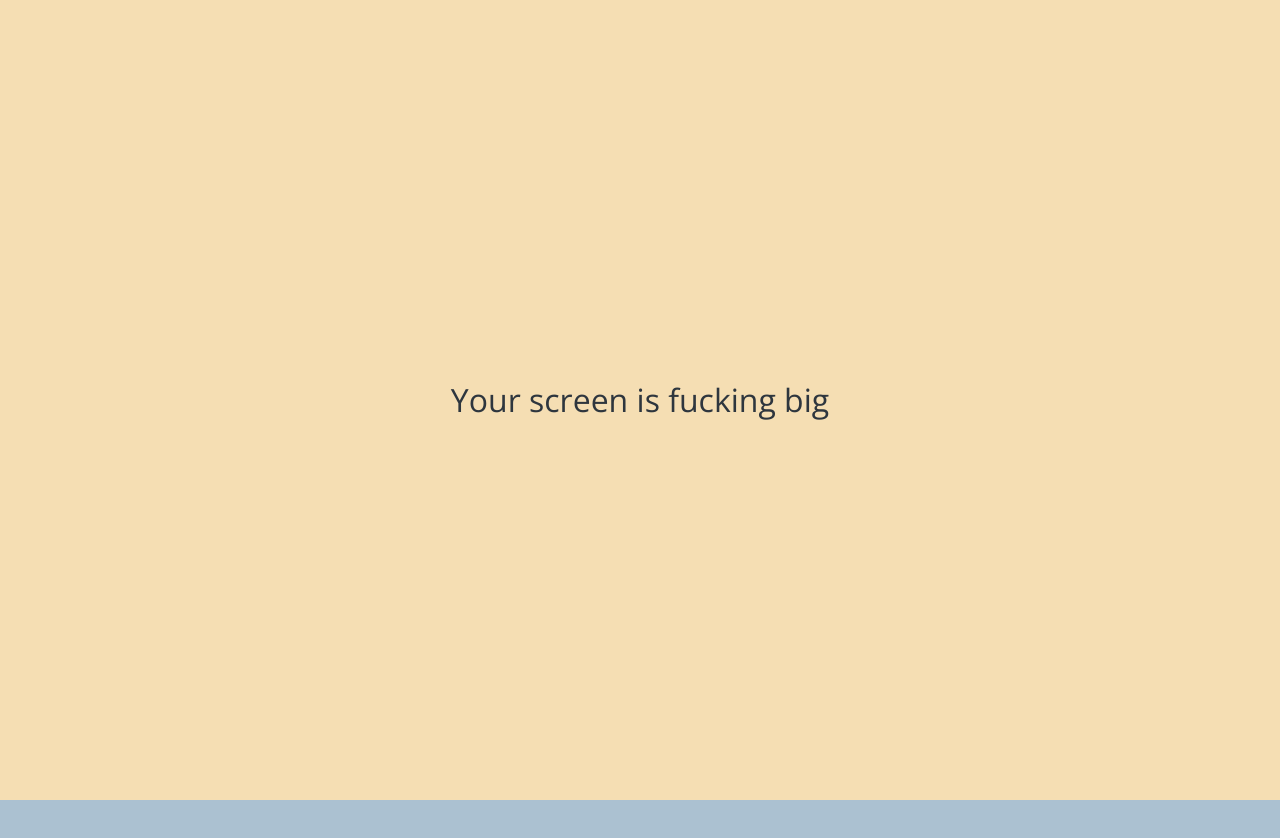
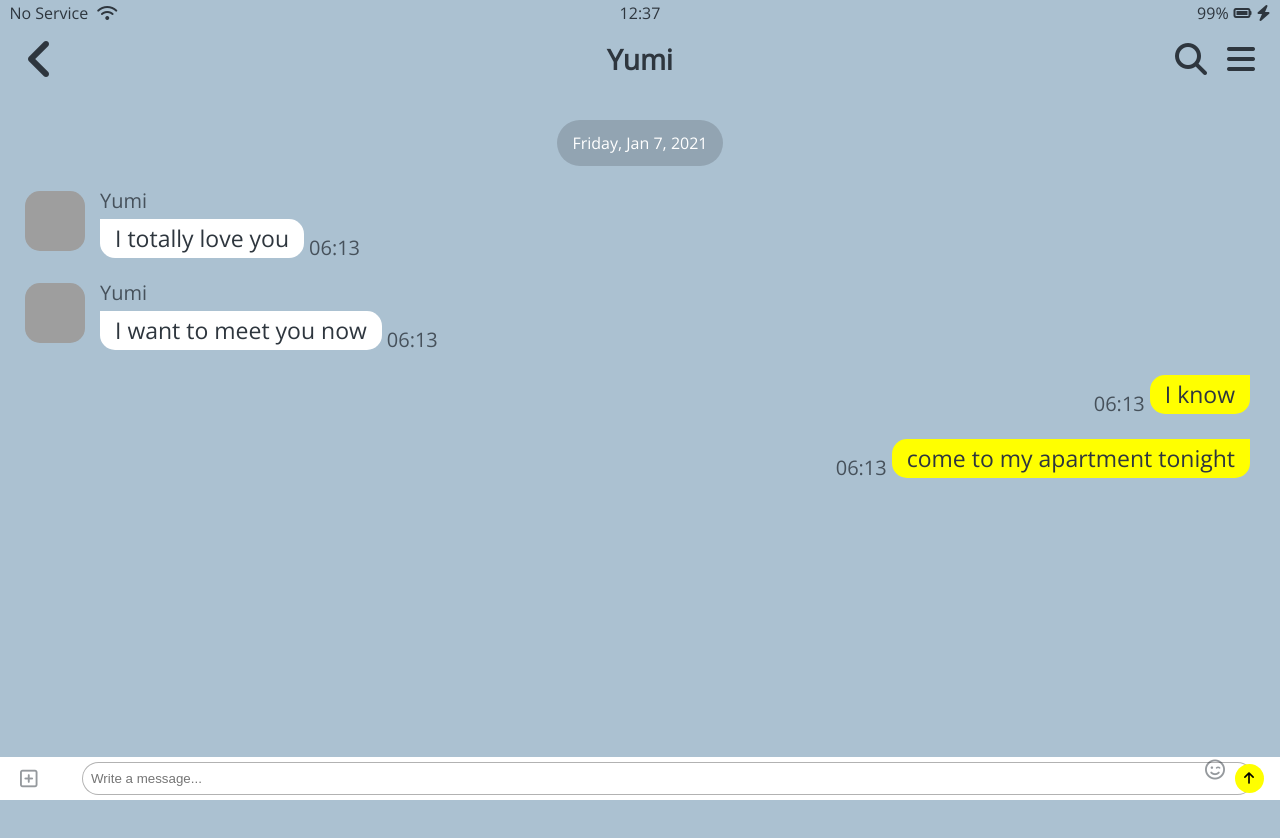
Before and after one commit to everydamnday/kokoa-clone-2020, a plain HTML site: page chat.html in a window 1280 px wide. Shown: the top 838 px of the page. Drawn offline with nearby package versions, Linux system fonts and the light colour scheme; grey boxes are pictures that could not be loaded.

Commit message:
mobile none

```diff
--- a/chat.html
+++ b/chat.html
@@ -94,9 +94,9 @@
       </div>
     </form>
 
-    <div id="no-mobile">
+    <!-- <div id="no-mobile">
       <span>Your screen is fucking big</span>
-    </div>
+    </div> -->
 
     <script
       src="https://kit.fontawesome.com/3d8aca7474.js"
```
Also changed, not shown: chats.html (+2 -2 lines), elipsis.html (+2 -2 lines), friends.html (+2 -2 lines), search.html (+2 -2 lines), setting.html (+2 -2 lines).
